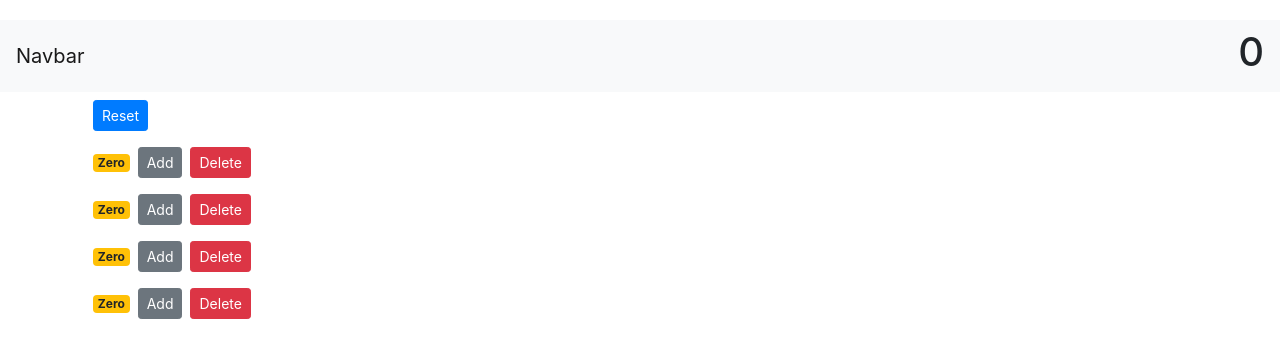
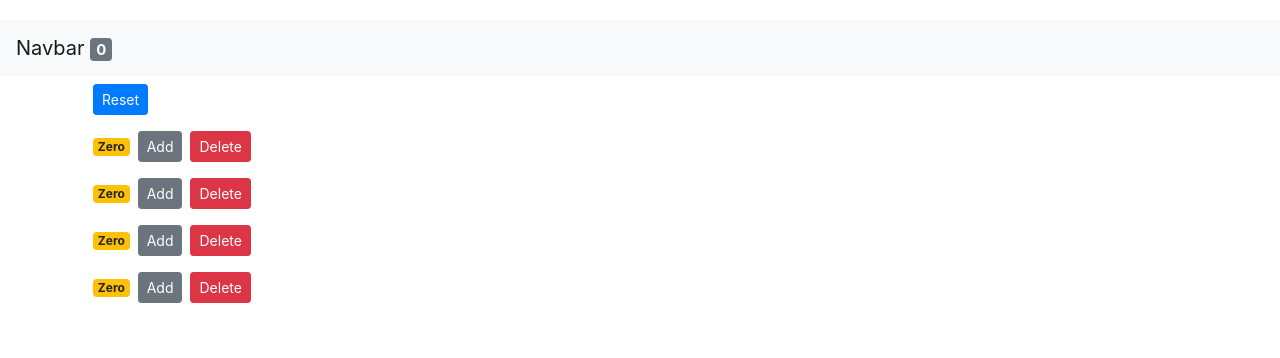
Before and after one commit to ryansat/react-beginner-course, a React (Create React App) app: page / in a window 1280 px wide. Shown: the top 358 px of the page. Built offline with nearby package versions, Linux system fonts and the light colour scheme.

Commit message:
Update navbar.jsx

```diff
--- a/src/components/navbar.jsx
+++ b/src/components/navbar.jsx
@@ -3,8 +3,9 @@ class Navbar extends Component {
     render() {
         return (
             <nav className="navbar navbar-light bg-light">
-                <a className="navbar-brand" href="#">Navbar</a>
-                <h1>{this.props.totalCounters}</h1>
+                <a className="navbar-brand" href="#">Navbar {" "}
+                    <span className="badge badge-spill badge-secondary">{this.props.totalCounters}</span>
+                </a>
             </nav>
         );
     }
```
